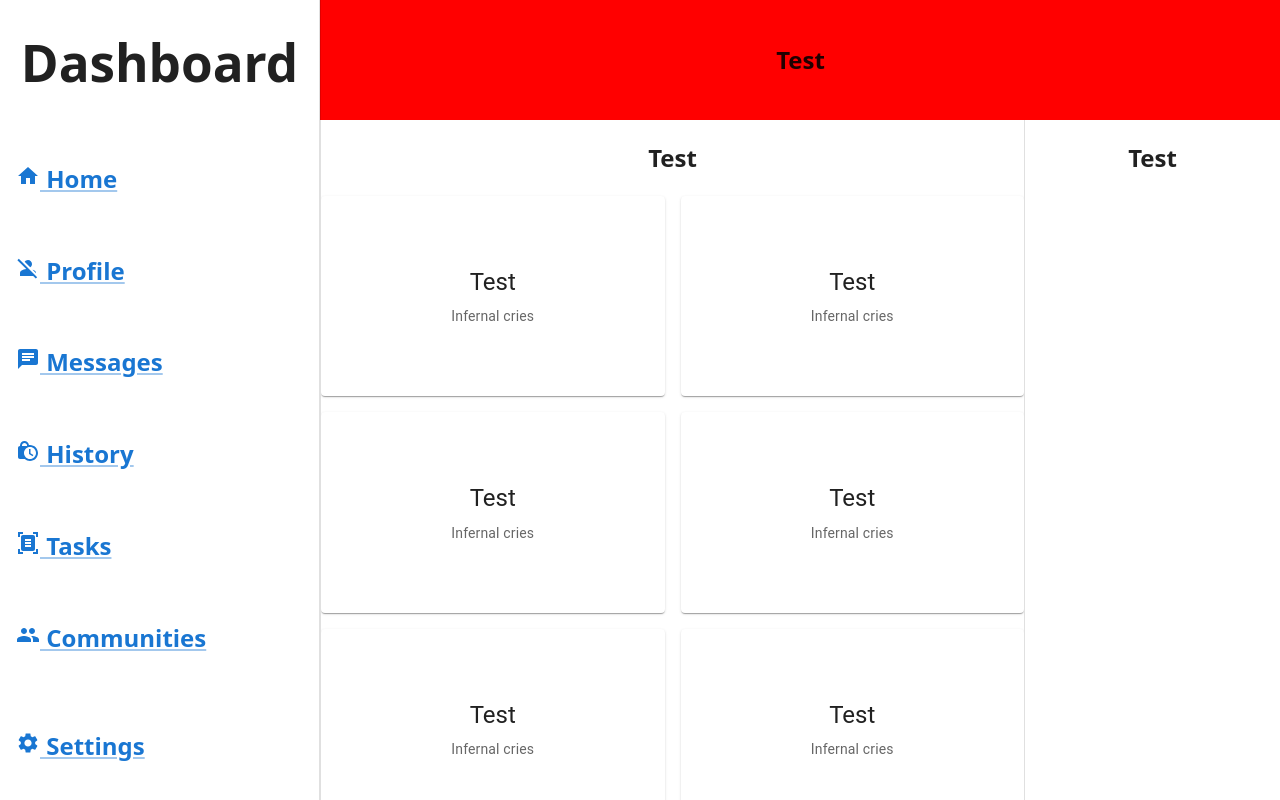
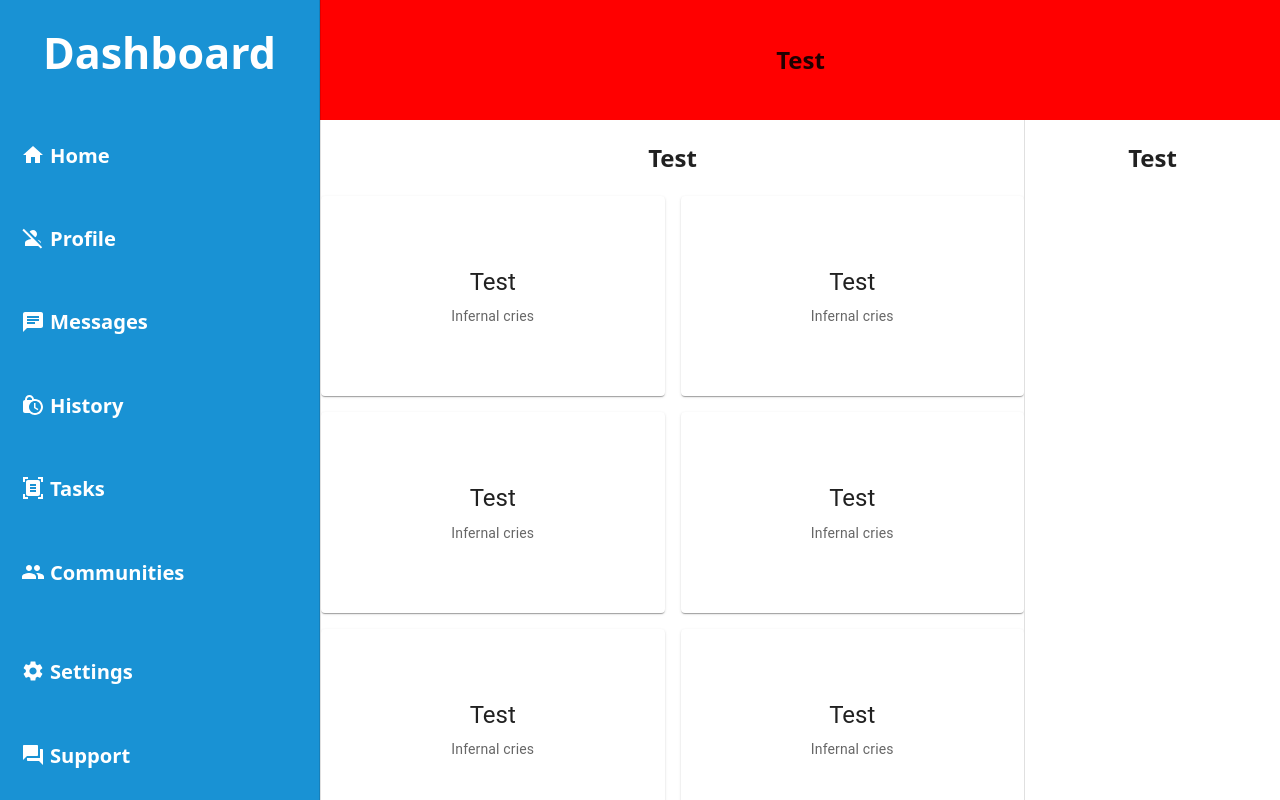
Before and after one commit to wildfireOfMine/adminDashboardTOP, a React (Vite) app: page / in a window 1280 px wide. Built offline with nearby package versions, Linux system fonts and the light colour scheme.

Commit message:
Finished left bar

```diff
--- a/src/App.css
+++ b/src/App.css
@@ -54,3 +54,22 @@
 .css-1lt5qva-MuiCardContent-root{
   padding: 70px !important;
 }
+
+a{
+  color: inherit !important;
+  text-decoration: none !important;
+}
+
+.leftBar{
+  font-size: 0.84em;
+}
+
+.css-b7dj7n-MuiList-root > li > h2 > a {
+  display: flex;
+  justify-content: center !important;
+  align-items: center !important;
+}
+
+.css-b7dj7n-MuiList-root > li > h2 > a > svg {
+  margin: 5px;
+}
--- a/src/components/LeftBar.jsx
+++ b/src/components/LeftBar.jsx
@@ -5,19 +5,25 @@ import React from 'react'
 const LeftBar = () => {
   return (
     <Drawer
+        className='leftBar'
         sx={{
         width: '25%',
         flexShrink: 0,
         '& .MuiDrawer-paper': {
             width: '25%',
             boxSizing: 'border-box',
+            backgroundColor: '#1992d4',
+            color: 'white',
+            a: 'white',
+            li: 'white',
+            h2: 'white',
         },
         }}
         variant="permanent"
         anchor="left"
     >
         <h1>Dashboard</h1>
-        <List>
+        <List className='navBarList'>
             <ListItem>
                 <h2> <Link> <Home/> Home </Link></h2>
             </ListItem>
```
